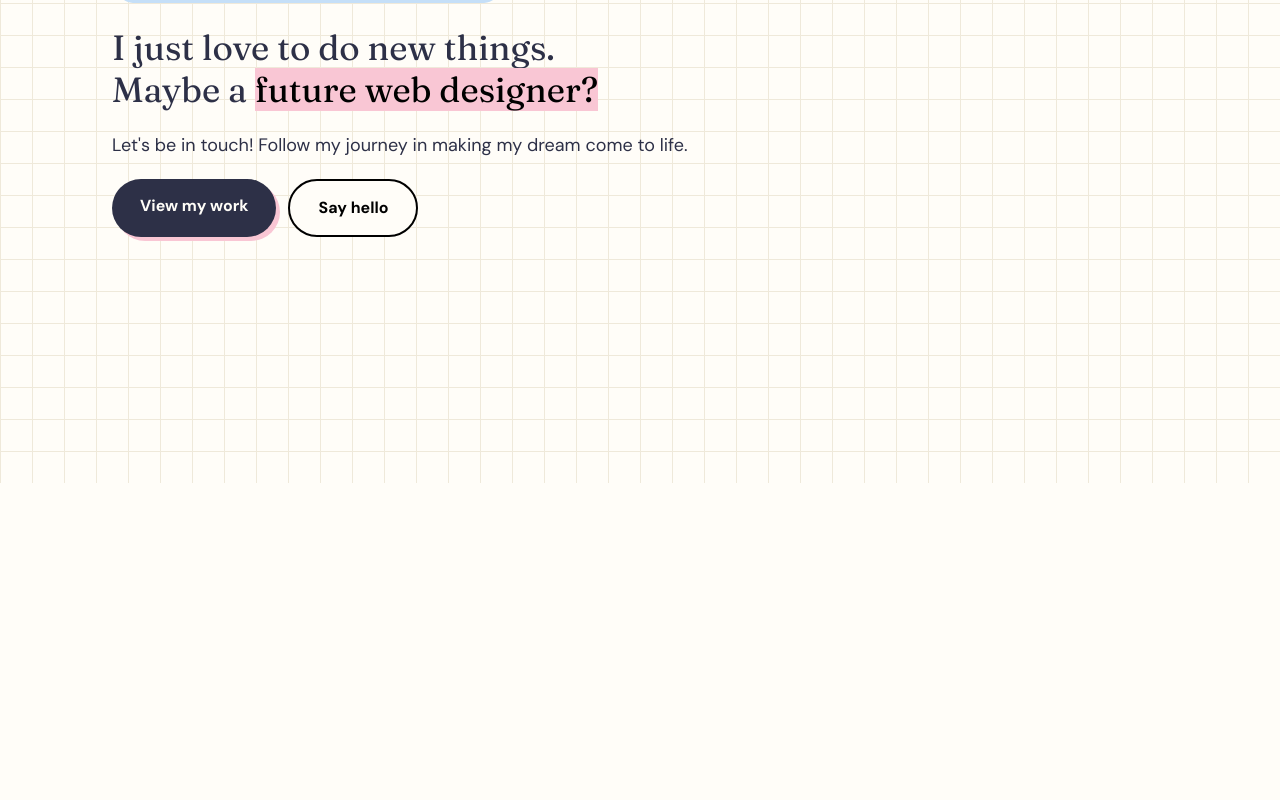
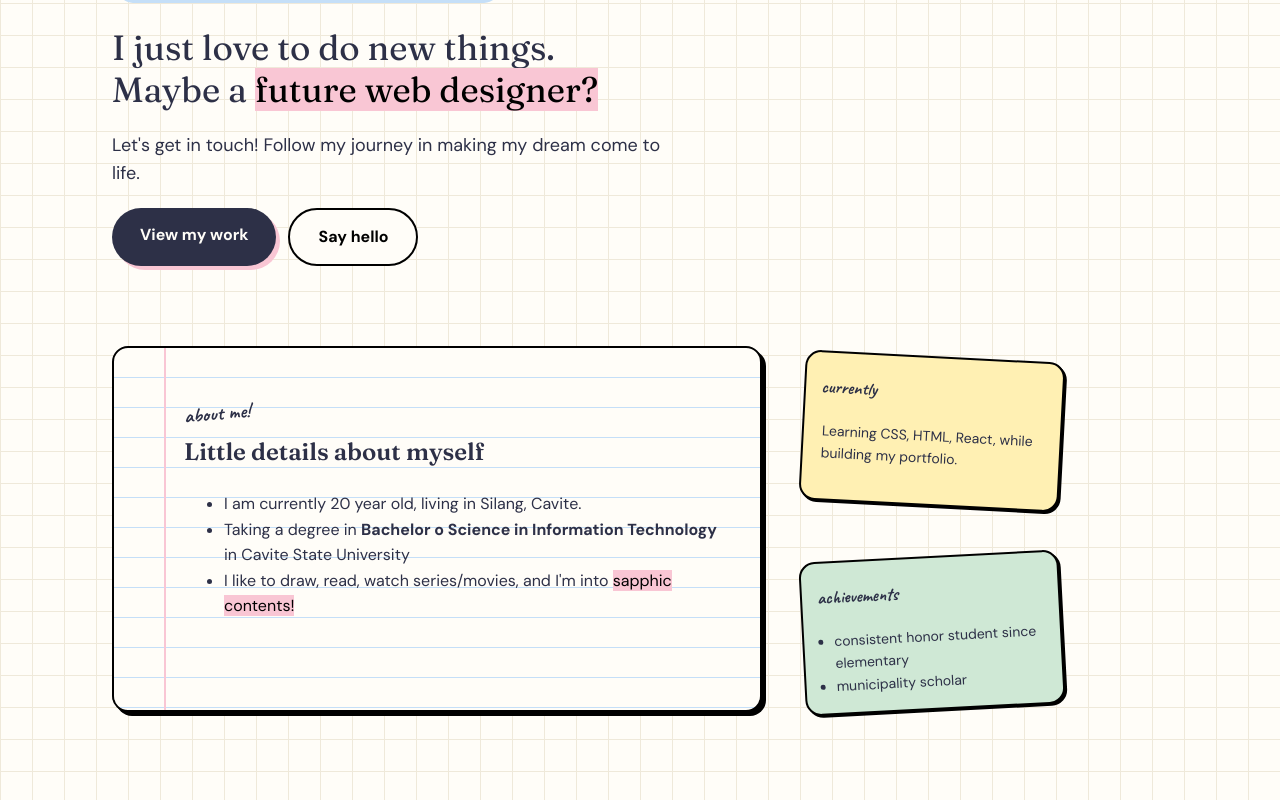
Before and after one commit to archibb/my-portfolio, a React (Vite) app: page / in a window 1280 px wide. Shown: the part 317-1117 px from the top of the page. Before the commit the page ends 800 px from the top, so only its background shows below. Built offline with nearby package versions, Linux system fonts and the light colour scheme.

Commit message:
Added about section

```diff
--- a/src/App.jsx
+++ b/src/App.jsx
@@ -1,14 +1,15 @@
-import Navbar from './components/Navbar';
-import Hero from './components/Hero';
+import Navbar from './components/Navbar'
+import Hero from './components/Hero'
+import About from './components/About'
 
 function App() {
   return (
     <>
       <Navbar />
       <Hero />
+      <About />
     </>
-
   );
 }
 
-export default App;
+export default App
--- /dev/null
+++ b/src/components/About.css
@@ -0,0 +1,101 @@
+.about {
+    position: relative;
+    max-width: 1120px;
+    margin: 0px auto;
+    box-sizing: border-box;
+    padding: 32px 32px 80px;
+}
+
+.about-text-cont {
+    display: flex;
+    flex-wrap: wrap;
+    align-items: flex-start;
+    gap: 30px;
+}
+
+.about-me-cont {
+    flex-basis: 650px;
+    background-color: var(--bgc);
+    border: 2px solid black;
+    border-radius: 16px;
+    box-shadow: 4px 4px 0px black;
+    background-image: repeating-linear-gradient(transparent 0, transparent 29px, #C5DFF8 29px,#C5DFF8 30px); /*notebook line effect*/
+    padding: 40px 30px 75px 70px;
+    position: relative;
+}
+
+.paper-line {
+    position: absolute;
+    top: 0;
+    bottom: 0;
+    left: 50px;
+    width: 2px;
+    background: #f9c6d4;
+}
+
+.about-me-p {
+    display: inline-block;
+    margin: 10px 0px 2px 0px;
+    padding-bottom: 1px;
+    font-family: 'Caveat', cursive;
+    font-size: 20px;
+    font-weight: 600;
+    transform: rotate(-5deg);
+}
+
+.about-me-h2 {
+    margin-top: 0px;
+}
+
+.more-about-cont {
+    flex-basis: 280px;
+    display: flex;
+    flex-direction: column;
+    gap: 30px;
+}
+
+.currently-cont {
+    flex-basis: 150px;
+    background-color: var(--yellow);
+    border: 2px solid black;
+    border-radius: 16px;
+    box-shadow: 2px 2px 0px black;
+    position: relative;
+    margin: 10px;
+    transform: rotate(3deg);
+}
+
+.currently {
+    padding: 2px 2px 0px 15px;
+    font-family: 'Caveat', cursive;
+    font-size: 18px;
+    font-weight: 600;
+}
+
+.currently-desc {
+    padding: 0px 2px 0px 18px;
+    font-size: 14px;
+}
+
+.achieve-cont {
+    flex-basis: 150px;
+    background-color: var(--green);
+    border: 2px solid black;
+    border-radius: 16px;
+    box-shadow: 2px 2px 0px black;
+    position: relative;
+    margin: 10px;
+    transform: rotate(-3deg);
+}
+
+.achieve {
+    padding: 2px 2px 0px 15px;
+    font-family: 'Caveat', cursive;
+    font-size: 18px;
+    font-weight: 600;
+}
+
+.achieve-desc {
+    padding: 0px 2px 2px 30px;
+    font-size: 14px;
+}
--- /dev/null
+++ b/src/components/About.jsx
@@ -0,0 +1,52 @@
+import './About.css'
+
+function About() {
+  return (
+    <section className="about" id="about">
+      <div>
+        <div className="about-text-cont">
+          <div className="about-me-cont">
+            <div className="paper-line"> </div>
+
+              <p className="about-me-p">
+                about me! </p>
+
+              <h2 className="about-me-h2">
+                 Little details about myself </h2>
+
+              <ul className="about-me-desc">
+                <li> I am currently 20 year old, living in Silang, Cavite. </li>
+                <li> Taking a degree in <b> Bachelor o Science in Information Technology </b> in Cavite State University </li>
+                <li> I like to draw, read, watch series/movies, and I'm into <mark> sapphic contents! </mark> </li>
+              </ul>
+            </div>
+
+            <div className="more-about-cont">
+               <div className="currently-cont">
+                   <p className="currently">
+                        currently
+                   </p>
+
+                   <p className="currently-desc">
+                        Learning CSS, HTML, React, while building my portfolio.
+                   </p>
+                </div>
+
+                <div className="achieve-cont">
+                    <p className="achieve">
+                       achievements
+                    </p>
+
+                    <ul className="achieve-desc">
+                       <li> consistent honor student since elementary </li>
+                       <li> municipality scholar</li>
+                    </ul>
+                </div>
+            </div>
+          </div>
+        </div>
+    </section>
+  );
+}
+
+export default About
--- a/src/components/Hero.css
+++ b/src/components/Hero.css
@@ -1,29 +1,30 @@
 .hero {
+    position: relative;
     max-width: 1120px;
     margin: 0px auto;
     display: flex;
     flex-wrap: wrap;
-    box-sizing: border-box;
     align-items: center;
     justify-content: space-between;
-    padding: 72px 32px 96px;
-    gap: 56px;
+    padding: 72px 32px 20px;
+    column-gap: 56px;
+    row-gap: 20px;
 }
 
-.intro {
+.hero-text-cont {
+    flex-grow: 1px;
+    flex-shrink: 1px;
+    flex-basis: 400px;
+    position: relative;
+}
+
+.my-name-is {
     display: inline-block;
     margin: 0px 0px 4px 9px;
     font-family: 'Caveat', cursive;
     font-size: 30px;
     font-weight: 600;
     transform: rotate(-3deg);
-}
-
-.hero-text {
-    flex-grow: 1px;
-    flex-shrink: 1px;
-    flex-basis: 460px;
-    position: relative;
 }
 
 .hero-name-cont {
@@ -89,10 +90,9 @@ mark {
     font-weight: 700;
 }
 
-.hero-image {
+.hero-image-cont {
     flex-basis: 400px;
     position: relative;
     height: 340px;
     width: 350px;
-
 }
--- a/src/components/Hero.jsx
+++ b/src/components/Hero.jsx
@@ -3,9 +3,9 @@ import './Hero.css'
 function Hero() {
   return (
     <section className="hero" id="home">
-      <div className="hero-content">
-        <div className="hero-text">
-            <p className="intro"> my name is</p>
+      <div>
+        <div className="hero-text-cont">
+            <p className="my-name-is"> my name is</p>
 
             <div className="hero-name-cont">
                 <h1 className="hero-name">Iza Bless!</h1>
@@ -15,17 +15,21 @@ function Hero() {
                 I just love to do new things.
                 Maybe a <mark> future web designer? </mark> </h2>
 
-            <p className="tagline"> Let's be in touch! Follow my journey in making my dream come to life. </p>
+            <p className="tagline"> Let's get in touch! Follow my journey in making my dream come to life. </p>
 
             <div className= "projects-contacts-links">
                 <a className="projects-link" href="#projects"> View my work </a>
                 <a className="contacts-link" href="#contact"> Say hello </a>
             </div>
-
-            <div className="hero-image-cont">
-            </div>
         </div>
       </div>
+
+      <div className="hero-image-cont">
+        <div className="hero-picture-cont">
+
+        </div>
+      </div>
+
     </section>
   );
 }
```
